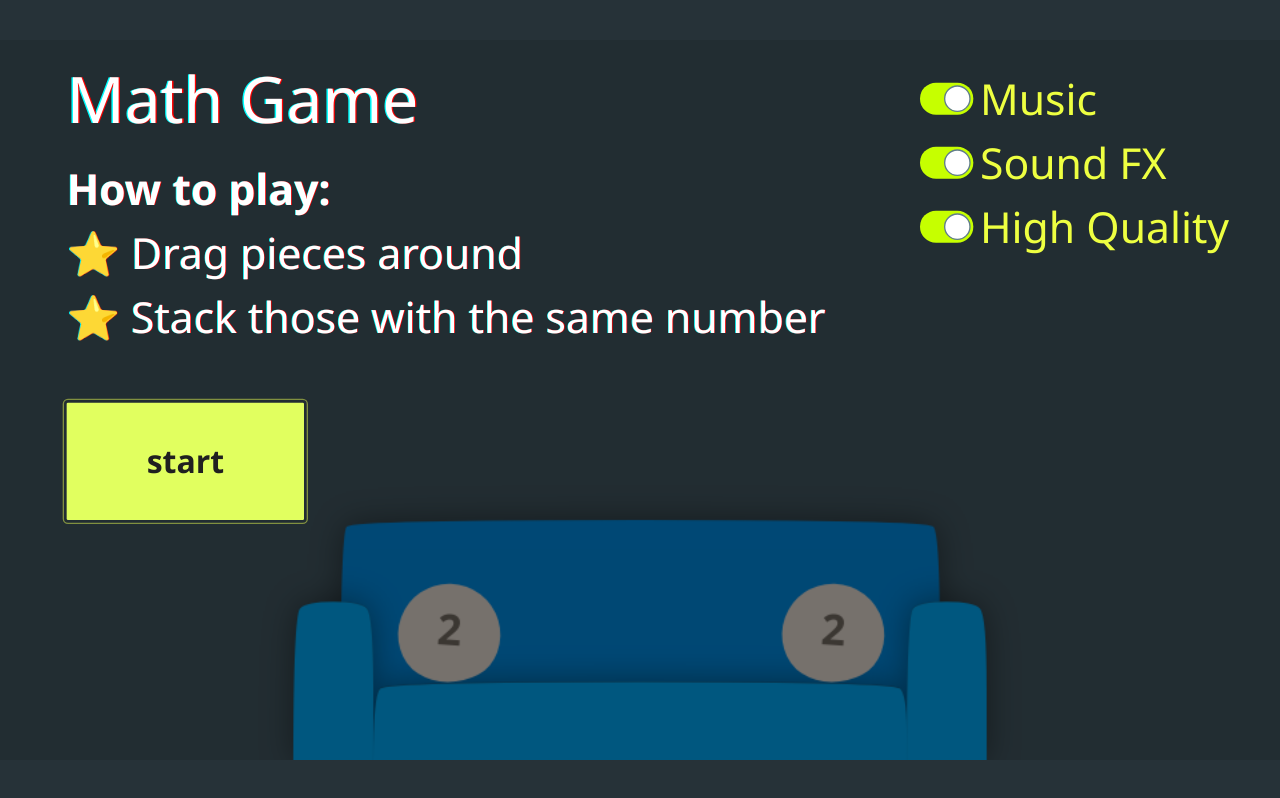
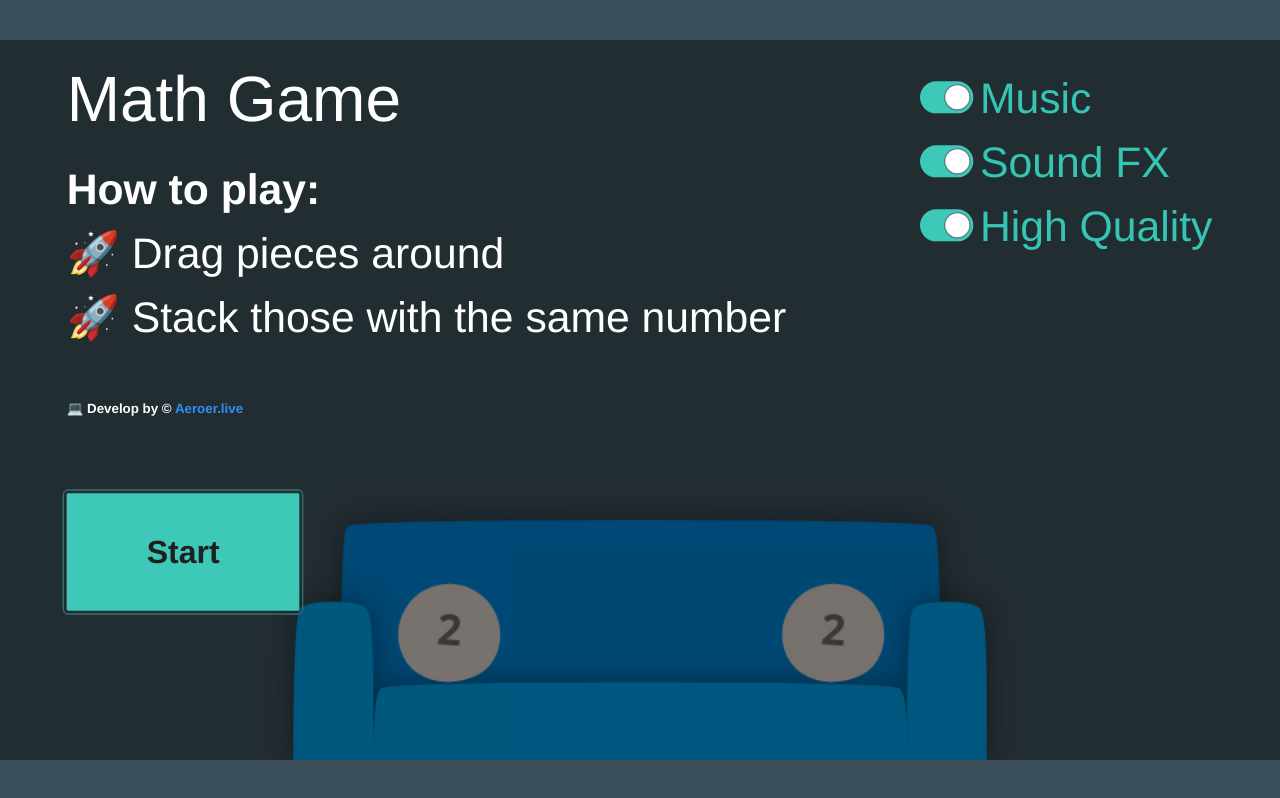
Before and after one commit to AeroerMak/Math-Game, a plain HTML site: page index.html in a window 1280 px wide. Drawn offline with Linux system fonts and the light colour scheme.

Commit message:
Add Developer Link & Changes some color

```diff
--- a/index.html
+++ b/index.html
@@ -8,8 +8,9 @@
       <h1>Loading</h1></div>
     <div id=home>
       <h1>Math Game</h1>
-      <p><b>How to play:</b><br>⭐️ Drag pieces around<br>⭐️ Stack those with the same number<br></p>
-      <div id=start>start</div>
+      <p><b>How to play:</b><br>🚀 Drag pieces around<br>🚀 Stack those with the same number<br></p>
+      <p class="Develop">💻 Develop by &#169;	<a href="https://aeroer.live/" target="_blank" >Aeroer.live</a></p>
+      <div id=start>Start</div>
       <div id=menu><input type=checkbox class=opt id=m checked=checked><label for=m>Music</label>
         <br>
         <input type=checkbox class=opt id=s checked=checked><label for=s>Sound FX</label>
@@ -18,11 +19,13 @@
     </div>
     </div>
     <div id=end style=display:none>
-      <h1>You win</h1>
-      <p><b>Let's party!</b><br><small>Success is commemorated; failure merely remembered</small><br>Written for js13kGames–2016</p>
+      <h1>You Win</h1>
       <div id=reset>PLAY AGAIN</div>
     </div>
   </div>
 
-  <link rel="stylesheet" href="style.css" />
+
+  <!-- CSS & Java Script Link  -->
+
+  <link rel="stylesheet" href="style.css"/>
   <script src="script.js"></script>
--- a/style.css
+++ b/style.css
@@ -14,7 +14,7 @@
 
 body,
 html {
-  background: #263238;
+  background: #394e58;
   height: 100%;
   margin: 0;
   overflow: hidden;
@@ -57,7 +57,7 @@ label {
   background: rgba(0, 0, 0, .5);
   color: #fff;
   cursor: default;
-  font: 300 64px/96px 'Segoe UI', 'Helvetica Neue', sans-serif;
+  font: 300 64px/96px 'Poppins', 'Helvetica Neue';
   height: 1080px;
   padding: 0 100px;
   transform-origin: 0 0;
@@ -75,20 +75,40 @@ label {
 }
 
 h1 {
-  font: 300 96px/1 'Segoe UI', 'Helvetica Neue', sans-serif;
+  font: 300 96px/1 'Poppins', 'Helvetica Neue';
   margin-top: 80px;
-  text-shadow: 2px 0 0 red, -2px 0 0 #0ff
+  text-shadow:  #3dc8b8;
 }
 
 p {
-  text-shadow: 1px 0 0 red, -1px 0 0 #0ff
+  text-shadow:  #3dc8b8;
 }
+
+.Develop {
+  font-family: 'Poppins', 'Helvetica Neue';
+  font-size: 20px;
+  font-weight: bold;
+  color: #ffffff; /* Dark gray text color */
+
+}
+
+.Develop a {
+  color: #2f8ff6; /* Blue color for the link */
+  text-decoration: none; /* Remove underline */
+}
+
+.Develop a:hover {
+  text-decoration: underline; /* Underline on hover */
+}
+
+
+
 
 #reset,
 #start {
-  -webkit-animation: blink .7s steps(2, start) infinite;
-  animation: blink .7s steps(2, start) infinite;
-  background: #E1FF5F;
+  -webkit-animation: blink .8s steps(2, start) infinite;
+  animation: blink .8s steps(2, start) infinite;
+  background: #3dc8b8;
   border-radius: 2px;
   color: #202020;
   cursor: pointer;
@@ -108,13 +128,13 @@ p {
 
 @-webkit-keyframes blink {
   to {
-    outline: #E1FF5F solid 4px
+    outline: #3dc8b8 solid 4px
   }
 }
 
 @keyframes blink {
   to {
-    outline: #E1FF5F solid 4px
+    outline: #3dc8b8 solid 4px
   }
 }
 
@@ -162,11 +182,11 @@ p {
 }
 
 .opt:checked::before {
-  background: #c6ff00
+  background: #3dc8b8
 }
 
 label {
-  color: #eeff41
+  color: #35c5b4
 }
 
 body.mobile #menu>* {
@@ -180,3 +200,18 @@ body.mobile #menu>* {
 #q+label {
   display: inline!important
 }
+
+/* Responsive Design */
+@media screen and (max-width: 768px) {
+  /* Add responsive styles here */
+}
+
+/* Vendor Prefixes */
+/* Add vendor prefixes where necessary */
+
+/* Use of Classes instead of IDs */
+.opt,
+.opt::after,
+.opt::before {
+  box-sizing: border-box;
+}
```
